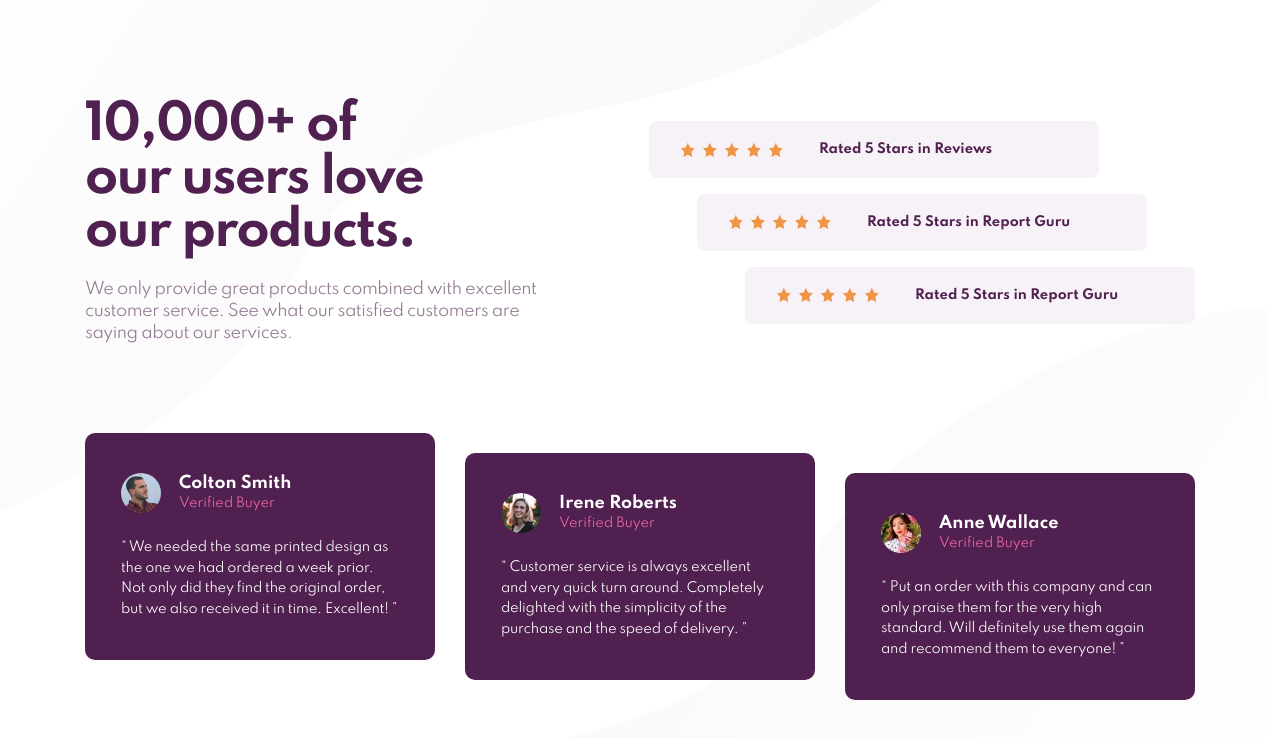
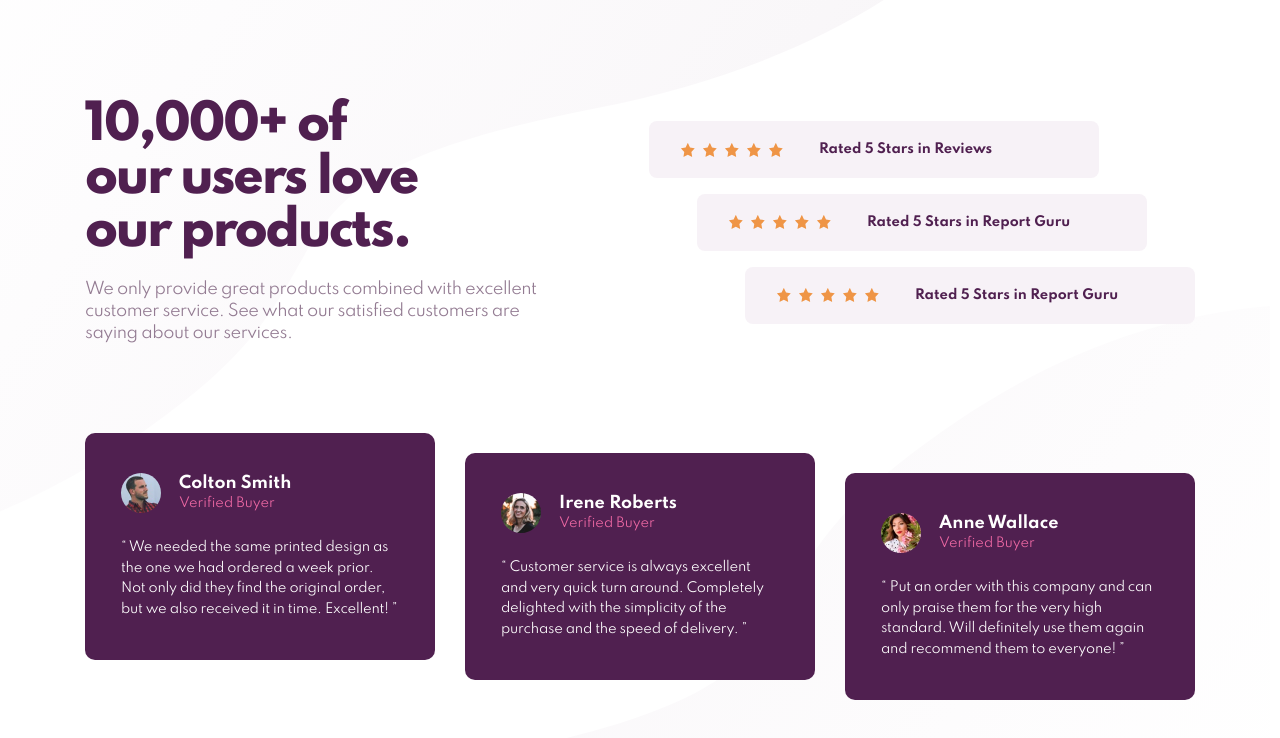
Before and after one commit to correlucas/social-proof-section, a plain HTML site: page index.html in a window 1280 px wide. Drawn offline with Linux system fonts and the light colour scheme.

Commit message:
H1 Heading fixed

```diff
--- a/style.css
+++ b/style.css
@@ -1,4 +1,4 @@
-@import url("https://fonts.googleapis.com/css2?family=Spartan:wght@400;500;700&display=swap");
+@import url("https://fonts.googleapis.com/css2?family=Spartan:wght@400;500;700;800&display=swap");
 
 * {
   margin: 0;
@@ -62,9 +62,9 @@ body {
 /* headings and general text*/
 
 h1 {
-  font-weight: 700;
+  font-weight: 800;
   font-size: 48px;
-  letter-spacing: -1.71429px;
+  letter-spacing: -2.5px;
   line-height: 1.1;
   color: var(--dark-violet);
   max-width: 350px;
```
Also changed, not shown: screenshot/screenshot-desktop.jpg (added), screenshot/screenshot-mobile.jpg (added), 1 other file.
